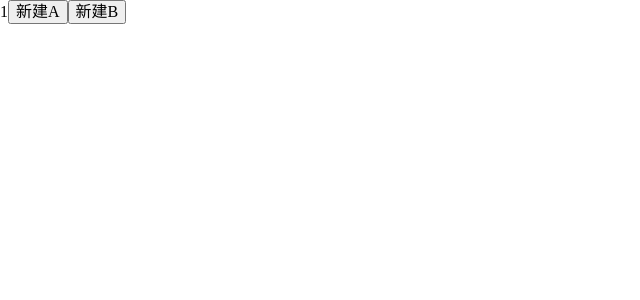
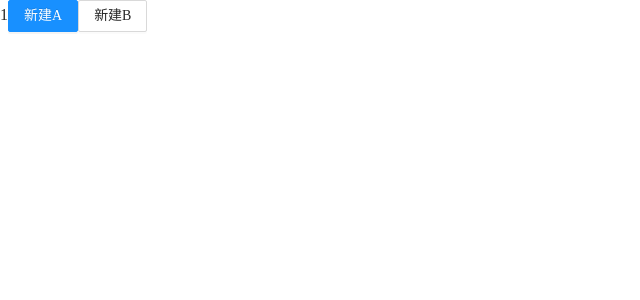
Before and after one commit to yandif/vite-milkdown-blog, a React (Vite) app: page / in a window 1280 px wide. Shown: the top 300 px of the page, without its empty margins (0-640 px from the left). Built offline with nearby package versions, Linux system fonts and the light colour scheme.

Commit message:
配置antd

```diff
--- a/src/App.tsx
+++ b/src/App.tsx
@@ -3,7 +3,7 @@ import Background from '@/components/Background';
 import MessageProvider, { message } from '@/components/Message';
 import { useEffect, useState } from 'react';
 import cat from '@/assets/img/cat.jpg';
-
+import { Button } from 'antd';
 import Highlight, { defaultProps } from 'prism-react-renderer';
 
 const exampleCode = `
@@ -61,20 +61,21 @@ export default function App() {
   return (
     <div>
       {y}
-      <button
+      <Button
+        type="primary"
         onClick={() => {
           winbox.open({ children: <A setY={setY} /> });
         }}
       >
         新建A
-      </button>
-      <button
+      </Button>
+      <Button
         onClick={() => {
           winbox.open({ children: <B /> });
         }}
       >
         新建B
-      </button>
+      </Button>
     </div>
   );
 }
--- a/src/assets/style/main.less
+++ b/src/assets/style/main.less
@@ -1,6 +1,7 @@
-@import url("./reset");
-@import url("./normal");
-@import url("./scroll");
+@import url('antd/dist/antd.css');
+@import url('./reset');
+@import url('./normal');
+@import url('./scroll');
 
 #root {
   min-width: 1200px;
--- a/src/index.tsx
+++ b/src/index.tsx
@@ -1,22 +1,24 @@
 import React from 'react';
 import ReactDOM from 'react-dom';
 import MobxProvider from '@/store';
-
+import { ConfigProvider } from 'antd';
 import MessageProvider from '@/components/Message';
+import { WinBoxProvider } from '@/components/WinBox';
+import zhCN from 'antd/lib/locale/zh_CN';
 import App from './App';
-
-import { WinBoxProvider } from '@/components/WinBox';
 
 import '@/assets/style/main.less';
 
 ReactDOM.render(
   <React.StrictMode>
     <MobxProvider>
-      <MessageProvider>
-        <WinBoxProvider>
-          <App />
-        </WinBoxProvider>
-      </MessageProvider>
+      <ConfigProvider locale={zhCN}>
+        <MessageProvider>
+          <WinBoxProvider>
+            <App />
+          </WinBoxProvider>
+        </MessageProvider>
+      </ConfigProvider>
     </MobxProvider>{' '}
   </React.StrictMode>,
   document.getElementById('root')
```
